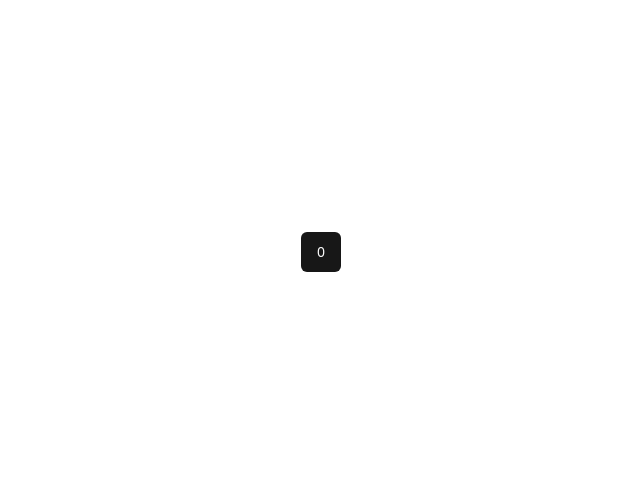
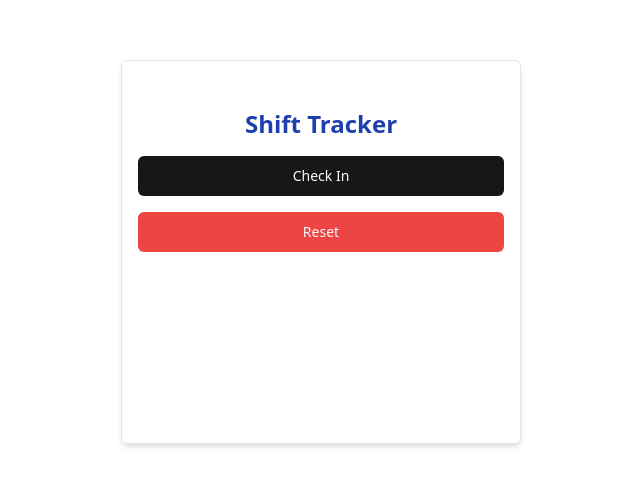
Before and after one commit to gauravThakur-sgl/shift-tracker, a React (Vite) app: page / in a window 1280 px wide. Shown: the part 148-634 px from the top of the page, without its empty margins (319-959 px from the left). Built offline with nearby package versions, Linux system fonts and the light colour scheme.

Commit message:
Added shift-tracker initial features

```diff
--- a/package.json
+++ b/package.json
@@ -4,7 +4,7 @@
   "version": "0.0.0",
   "type": "module",
   "scripts": {
-    "dev": "vite",
+    "dev": "vite --host",
     "build": "tsc -b && vite build",
     "lint": "eslint .",
     "preview": "vite preview"
--- a/src/App.tsx
+++ b/src/App.tsx
@@ -2,12 +2,69 @@ import { useState } from "react";
 import { Button } from "./components/ui/button";
 
 export const App = () => {
- const [count, setCount] = useState(0);
+ const [checkInTime, setCheckInTime] = useState<Date | null>(null);
+ const [checkOutTime, setCheckOutTime] = useState<Date | null>(null);
+ const [status, setStatus] = useState("");
+
+ const handleCheckIn = () => {
+  alert("Successfully Checked In");
+  setCheckInTime(new Date());
+ };
+
+ const handleCheckOut = () => {
+  if (checkInTime) {
+   const checkOut = new Date();
+   setCheckOutTime(checkOut);
+   const totalTime = checkOut.getTime() - checkInTime.getTime();
+   const second = Math.floor((totalTime / 1000) % 60);
+   const minute = Math.floor((totalTime / (1000 * 60)) % 60);
+   const hour = Math.floor(totalTime / (1000 * 60 * 60));
+
+   console.log(totalTime, "totalTIme");
+   if (totalTime / (1000 * 60 * 60) >= 9) {
+    alert("Successfully Checked Out");
+   } else {
+    // alert(`You need to work for ${9 - totalTime} more hours`);
+    setStatus(
+     `Checkout Failed, total elapsedTime ${hour} hour ${minute} minutes ${second} seconds`
+    );
+   }
+  }
+ };
+
+ const handleReset = () => {
+  setCheckInTime(null);
+  setCheckOutTime(null);
+  setStatus("");
+ };
+
  return (
-  <div className="h-screen flex justify-center items-center">
-   <div className="">
-    <Button onClick={() => setCount(count + 1)}>{count}</Button>
+  <>
+   <div className="h-screen flex justify-center items-center">
+    <div className="shadow-md rounded-md mx-2 border flex flex-col justify-center w-full gap-4 p-4 min-h-96 pb-40 max-w-screen-mobile">
+      <h3 className="text-2xl font-bold text-blue-800 text-center">Shift Tracker</h3>
+     {checkInTime && (
+      <p className="text-center text-blue-800 text-normal font-semibold">
+       CheckIn Time: {checkInTime.toLocaleTimeString()}
+      </p>
+     )}
+
+     {status && (
+      <p className="text-center text-red-500 text-normal font-medium">{status}</p>
+     )}
+
+     {checkInTime ? (
+      <Button onClick={handleCheckOut} className="bg-green-500 hover:bg-green-600 font-semibold text-sm text-white">
+       Check Out
+      </Button>
+     ) : (
+      <Button onClick={handleCheckIn} className="text-sm font-semibol">Check In</Button>
+     )}
+     <Button variant="destructive" onClick={handleReset}>
+      Reset
+     </Button>
+    </div>
    </div>
-  </div>
+  </>
  );
 };
--- a/tailwind.config.js
+++ b/tailwind.config.js
@@ -7,11 +7,15 @@ export default {
   ],
   theme: {
     extend: {
+      screens: {
+        mobile: '400px'
+      },
       borderRadius: {
         lg: 'var(--radius)',
         md: 'calc(var(--radius) - 2px)',
         sm: 'calc(var(--radius) - 4px)'
       },
+
       colors: {
         background: 'hsl(var(--background))',
         foreground: 'hsl(var(--foreground))',
```
Lines whose indentation alone changed are shown as unchanged.
